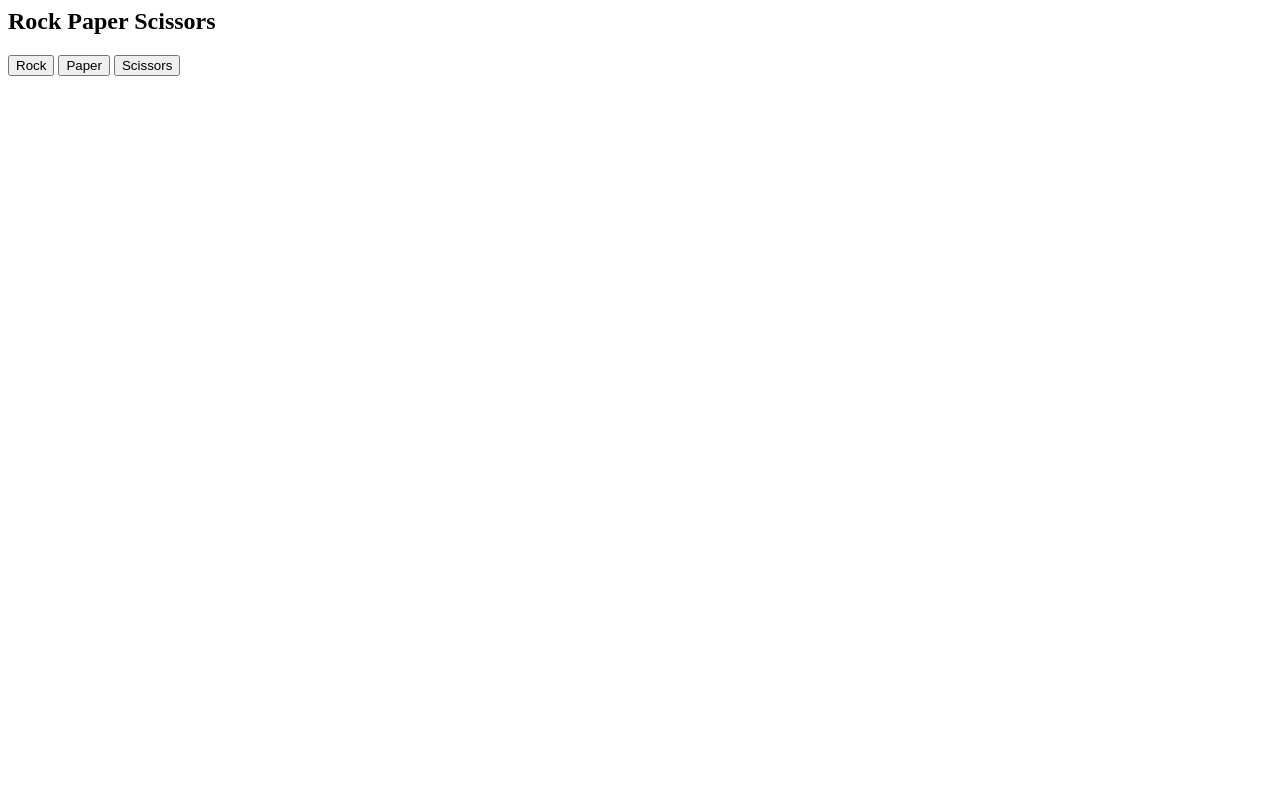
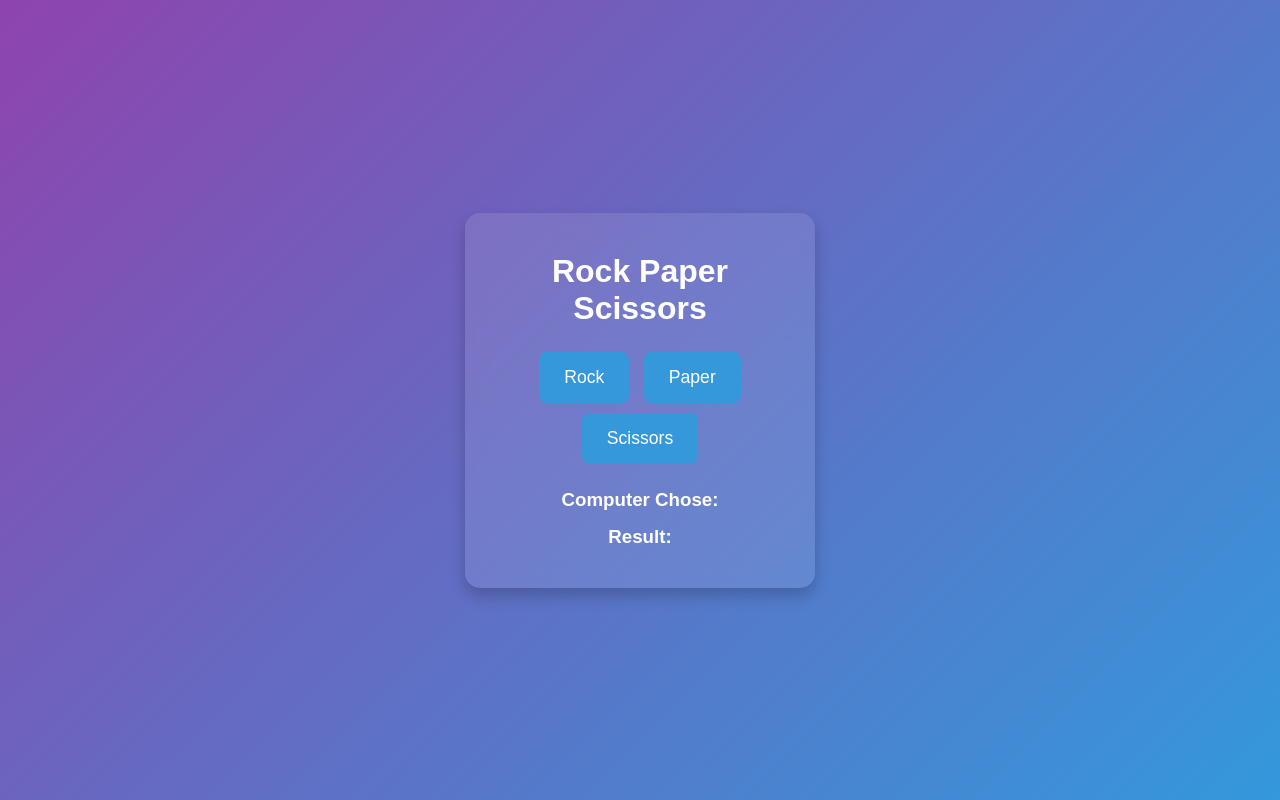
Before and after one commit to WaqasSiddique02/Rock-Paper-Scissors, a plain HTML site: page index.html in a window 1280 px wide. Drawn offline with Linux system fonts and the light colour scheme.

Commit message:
Added a better display

```diff
--- a/index.html
+++ b/index.html
@@ -1,25 +1,104 @@
 <html>
+
 <head>
     <title>
         Rock Paper Scissors
     </title>
+
+    <style>
+        * {
+            margin: 0;
+            padding: 0;
+            box-sizing: border-box;
+            font-family: 'Arial', sans-serif;
+        }
+
+        body {
+            display: flex;
+            justify-content: center;
+            align-items: center;
+            height: 100vh;
+            background: linear-gradient(135deg, #8e44ad, #3498db);
+        }
+
+        .game-container {
+            background: rgba(255, 255, 255, 0.1);
+            padding: 40px;
+            border-radius: 15px;
+            box-shadow: 0 8px 16px rgba(0, 0, 0, 0.2);
+            backdrop-filter: blur(10px);
+            text-align: center;
+            width: 350px;
+        }
+
+        h2 {
+            font-size: 2rem;
+            color: white;
+            margin-bottom: 20px;
+        }
+
+        .buttons-container {
+            margin-bottom: 20px;
+        }
+
+        button {
+            background-color: #3498db;
+            border: none;
+            padding: 15px 25px;
+            margin: 5px;
+            color: white;
+            border-radius: 8px;
+            cursor: pointer;
+            font-size: 1.1rem;
+            transition: transform 0.2s ease, background-color 0.3s ease;
+        }
+
+        button:hover {
+            background-color: #2c3e50;
+            transform: scale(1.1);
+        }
+
+        .result-container {
+            color: white;
+            margin-top: 15px;
+        }
+
+        h3 span {
+            color: #f39c12;
+            font-weight: bold;
+        }
+
+        @media (max-width: 768px) {
+            .game-container {
+                width: 100%;
+                padding: 20px;
+            }
+
+            button {
+                width: 100%;
+                margin: 10px 0;
+            }
+        }
+    </style>
 </head>
+
 <body>
+    <div class="game-container">
         <h2>Rock Paper Scissors</h2>
-        <div>
+        <div class="buttons-container">
             <button id="Rock" onclick="gameStart('Rock')">Rock</button>
             <button id="Paper" onclick="gameStart('Paper')">Paper</button>
             <button id="Scissors" onclick="gameStart('Scissors')">Scissors</button>
         </div>
 
-        <div class="computerChoice">
-            <h3 id="computerChoice"></h3>
+        <div class="result-container">
+            <h3>Computer Chose: <span id="computerChoice"></span></h3>
         </div>
 
-        <div>
-            <h3 id="gameResult"></h3>
+        <div class="result-container">
+            <h3>Result: <span id="gameResult"></span></h3>
         </div>
-
+    </div>
     <script>
         const options = ["Rock", "Paper", "Scissors"];
 
@@ -29,7 +108,7 @@
 
         function gameStart(playerChoice) {
             const computerChoice = getRandomChoice();
-                document.getElementById('computerChoice').innerHTML = "Computer chose: " + computerChoice;
+            document.getElementById('computerChoice').innerHTML = computerChoice;
 
             if (playerChoice === computerChoice) {
                 document.getElementById("gameResult").innerHTML = "It's a draw!";
@@ -47,4 +126,5 @@
         }
     </script>
 </body>
+
 </html>
```
Lines whose indentation alone changed are shown as unchanged.
